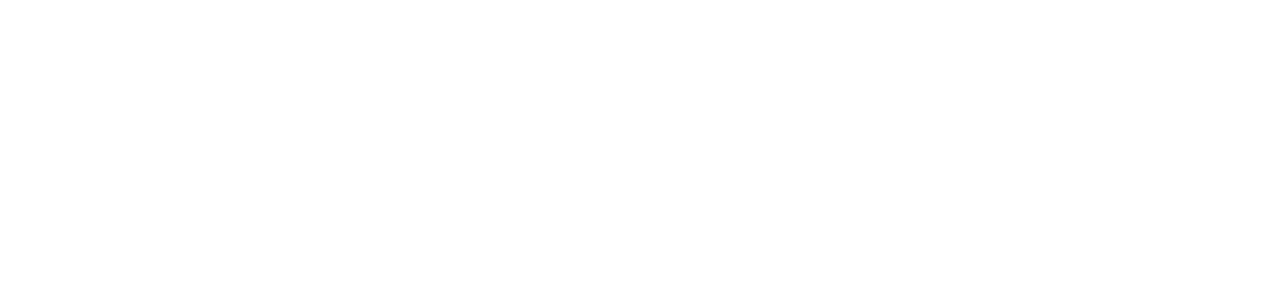
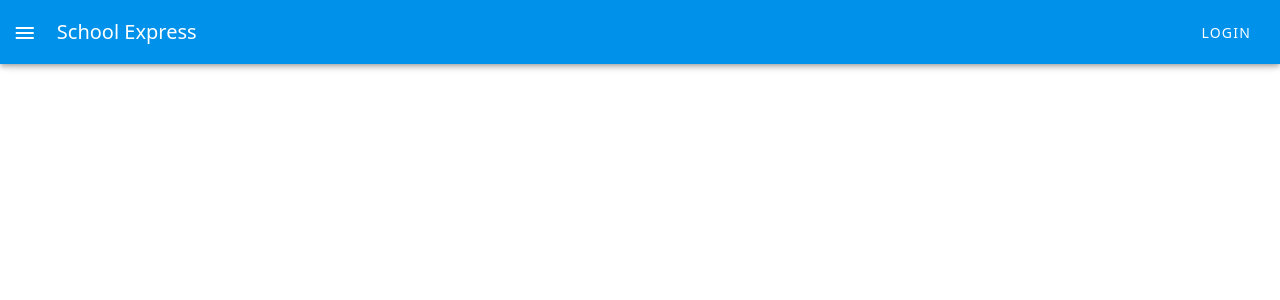
Before and after one commit to Inaciogabriel0/sistema-escolar, a Vue app in the folder frontend/: page / in a window 1280 px wide. Before the commit this address had no page. Shown: the top 300 px of the page. Built offline with nearby package versions, Linux system fonts and the light colour scheme.

Commit message:
home page adicionada com sucesso, rota feita e funcionando, depois irei adiiconar a rota para levar para tela de login

```diff
--- /dev/null
+++ b/frontend/src/components/HomePage.vue
@@ -0,0 +1,35 @@
+ <template>
+    <div>
+        <v-container fluid class="d-flex align-center justify-center" >
+           <v-app-bar scroll-behavior="hide" fluid class="d-flex align-center justify-center"  color="light-blue-accent-4" dark>
+            <div class="menu_icon">
+            <v-icon>mdi mdi-menu</v-icon>
+            </div>
+            <div class="butao_login">
+             <v-btn>
+                 Login
+             </v-btn>
+            </div>
+            <v-toolbar-title>School Express</v-toolbar-title>
+           </v-app-bar>
+        </v-container>
+    </div>
+</template>
+
+
+<script>
+
+</script>
+
+<style scoped>
+    .menu_icon {
+        cursor: pointer;
+        padding-left: 1%;
+    }
+    .butao_login {
+        position: absolute;
+        right: 1%;
+        cursor: pointer;
+        box-sizing: border-box;
+    }
+</style>
--- a/frontend/src/router/index.ts
+++ b/frontend/src/router/index.ts
@@ -8,6 +8,13 @@ const routes: RouteRecordRaw[] = [
     component: () => import('@/components/LoginComponent.vue')
 
   },
+
+  {
+    path: '/',
+    name: 'home',
+    component: () => import('@/components/HomePage.vue')
+
+  },
 ]
 
 const router = createRouter({
```
